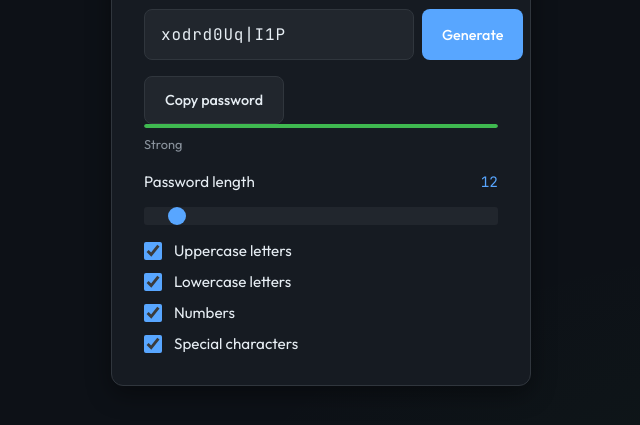
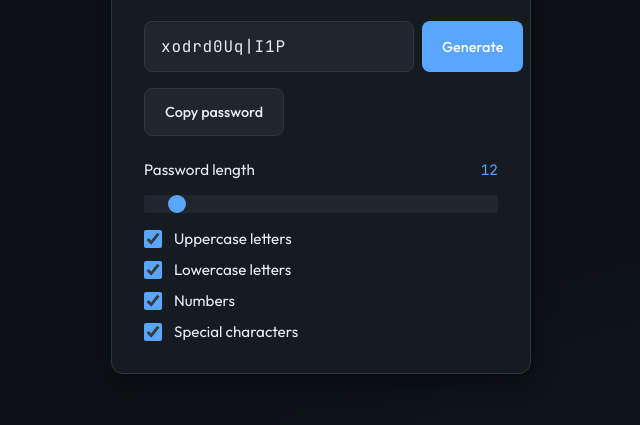
Before and after one commit to roy-adler/password-generator, a plain HTML site: page index.html in a window 1280 px wide. Shown: the part 259-684 px from the top of the page, without its empty margins (319-959 px from the left). Drawn offline with Linux system fonts and the light colour scheme.

Commit message:
Remove password strength indicator from index.html, script.js, and styles.css to simplify the user interface and functionality.

```diff
--- a/index.html
+++ b/index.html
@@ -62,11 +62,6 @@
 
     <button class="btn btn-secondary btn-copy" id="copyBtn" type="button">Copy password</button>
 
-    <div class="strength-bar">
-      <div class="strength-fill" id="strengthFill" style="width: 0%"></div>
-    </div>
-    <p class="strength-label" id="strengthLabel">—</p>
-
     <div class="settings">
       <div class="setting-row">
         <span class="setting-label">Password length</span>
--- a/script.js
+++ b/script.js
@@ -8,8 +8,6 @@ const generateBtn = document.getElementById('generateBtn');
 const copyBtn = document.getElementById('copyBtn');
 const lengthSlider = document.getElementById('lengthSlider');
 const lengthValue = document.getElementById('lengthValue');
-const strengthFill = document.getElementById('strengthFill');
-const strengthLabel = document.getElementById('strengthLabel');
 
 function getCharacterSet() {
   let charset = '';
@@ -24,7 +22,6 @@ function generatePassword() {
   const charset = getCharacterSet();
   if (!charset) {
     passwordInput.value = '';
-    updateStrength('');
     return;
   }
 
@@ -38,33 +35,6 @@ function generatePassword() {
   }
 
   passwordInput.value = password;
-  updateStrength(password);
-}
-
-function calculateStrength(password) {
-  if (!password) return { score: 0, label: '—' };
-
-  let entropy = 0;
-  let charsetSize = 0;
-  if (/[a-z]/.test(password)) charsetSize += 26;
-  if (/[A-Z]/.test(password)) charsetSize += 26;
-  if (/[0-9]/.test(password)) charsetSize += 10;
-  if (/[^a-zA-Z0-9]/.test(password)) charsetSize += 32;
-  if (charsetSize === 0) charsetSize = 1;
-
-  entropy = password.length * Math.log2(charsetSize);
-
-  if (entropy < 28) return { score: 0.33, label: 'Weak' };
-  if (entropy < 44) return { score: 0.66, label: 'Average' };
-  return { score: 1, label: 'Strong' };
-}
-
-function updateStrength(password) {
-  const { score, label } = calculateStrength(password);
-  strengthFill.style.width = `${score * 100}%`;
-  strengthFill.className = 'strength-fill ' +
-    (score < 0.5 ? 'weak' : score < 0.85 ? 'average' : 'strong');
-  strengthLabel.textContent = label;
 }
 
 async function copyPassword() {
--- a/styles.css
+++ b/styles.css
@@ -10,9 +10,6 @@
   --success: #3fb950;
   --warning: #d29922;
   --danger: #f85149;
-  --weak: #f85149;
-  --average: #d29922;
-  --strong: #3fb950;
 }
 
 * {
@@ -122,34 +119,11 @@ h1 {
   border-color: var(--success);
 }
 
-.strength-bar {
-  height: 4px;
-  background: var(--bg-tertiary);
-  border-radius: 2px;
-  margin-bottom: 0.5rem;
-  overflow: hidden;
-}
-
-.strength-fill {
-  height: 100%;
-  border-radius: 2px;
-  transition: width 0.3s ease, background 0.3s ease;
-}
-
-.strength-fill.weak { background: var(--weak); }
-.strength-fill.average { background: var(--average); }
-.strength-fill.strong { background: var(--strong); }
-
-.strength-label {
-  font-size: 0.8rem;
-  color: var(--text-secondary);
-  margin-bottom: 1.25rem;
-}
-
 .settings {
   display: flex;
   flex-direction: column;
   gap: 1rem;
+  margin-top: 1.5rem;
 }
 
 .setting-row {
```
